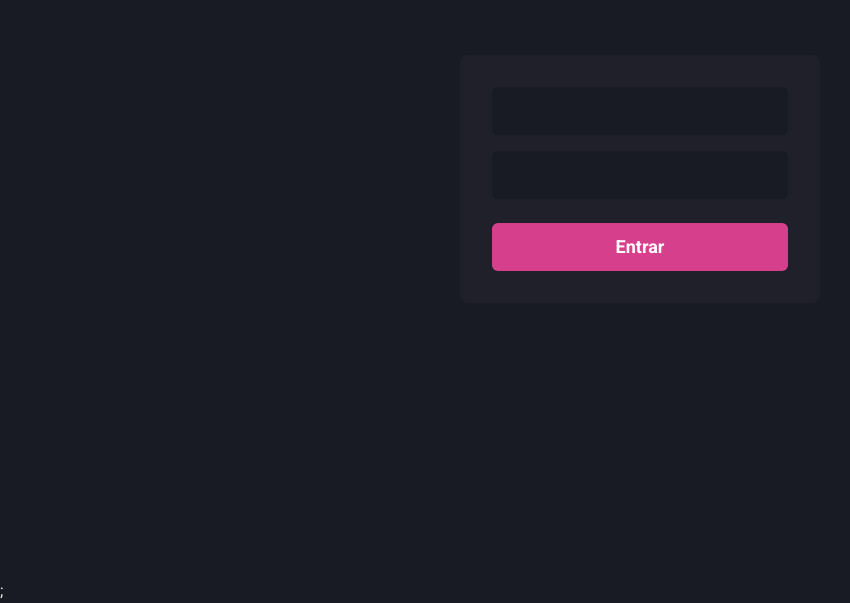
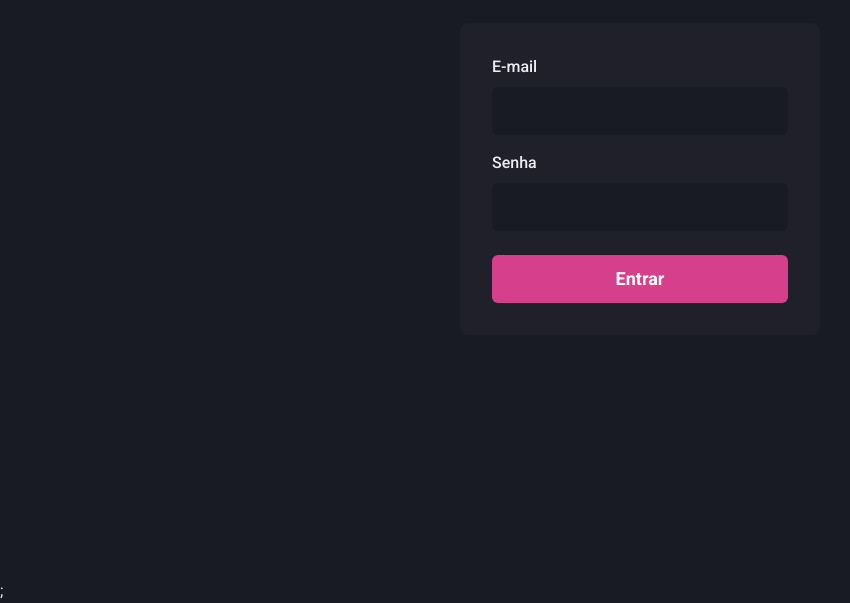
Before and after one commit to roquiles/dashgo, a Next.js app: page / in a window 1280 px wide. Shown: the part 221-824 px from the top of the page, without its empty margins (0-850 px from the left). Built offline with nearby package versions, Linux system fonts and the light colour scheme.

Commit message:
Add input component

```diff
--- a/src/pages/index.tsx
+++ b/src/pages/index.tsx
@@ -1,6 +1,7 @@
-import { Button, Flex, Input, Stack, FormLabel } from "@chakra-ui/react";
+import { Button, Flex, Stack } from "@chakra-ui/react";
+import Input from "../components/Form/Input";
 
-export default function Home() {
+export default function SignIn() {
   return (
     <Flex w="100vw" h="100vh" align="center" justify="center">
       <Flex
@@ -13,28 +14,8 @@
         flexDir="column"
       >
         <Stack spacing="4">
-          <Input
-            name="email"
-            type="email"
-            focusBorderColor="pink.500"
-            bgColor="gray.900"
-            variant="filled"
-            size="lg"
-            _hover={{
-              bgColor: "gray.900",
-            }}
-          />
-          <Input
-            name="password"
-            type="password"
-            focusBorderColor="pink.500"
-            bgColor="gray.900"
-            variant="filled"
-            size="lg"
-            _hover={{
-              bgColor: "gray.900",
-            }}
-          />
+          <Input name="email" label="E-mail" type="email" />
+          <Input name="password" label="Senha" type="password" />
         </Stack>
 
         <Button type="submit" mt="6" colorScheme="pink" size="lg">
```
